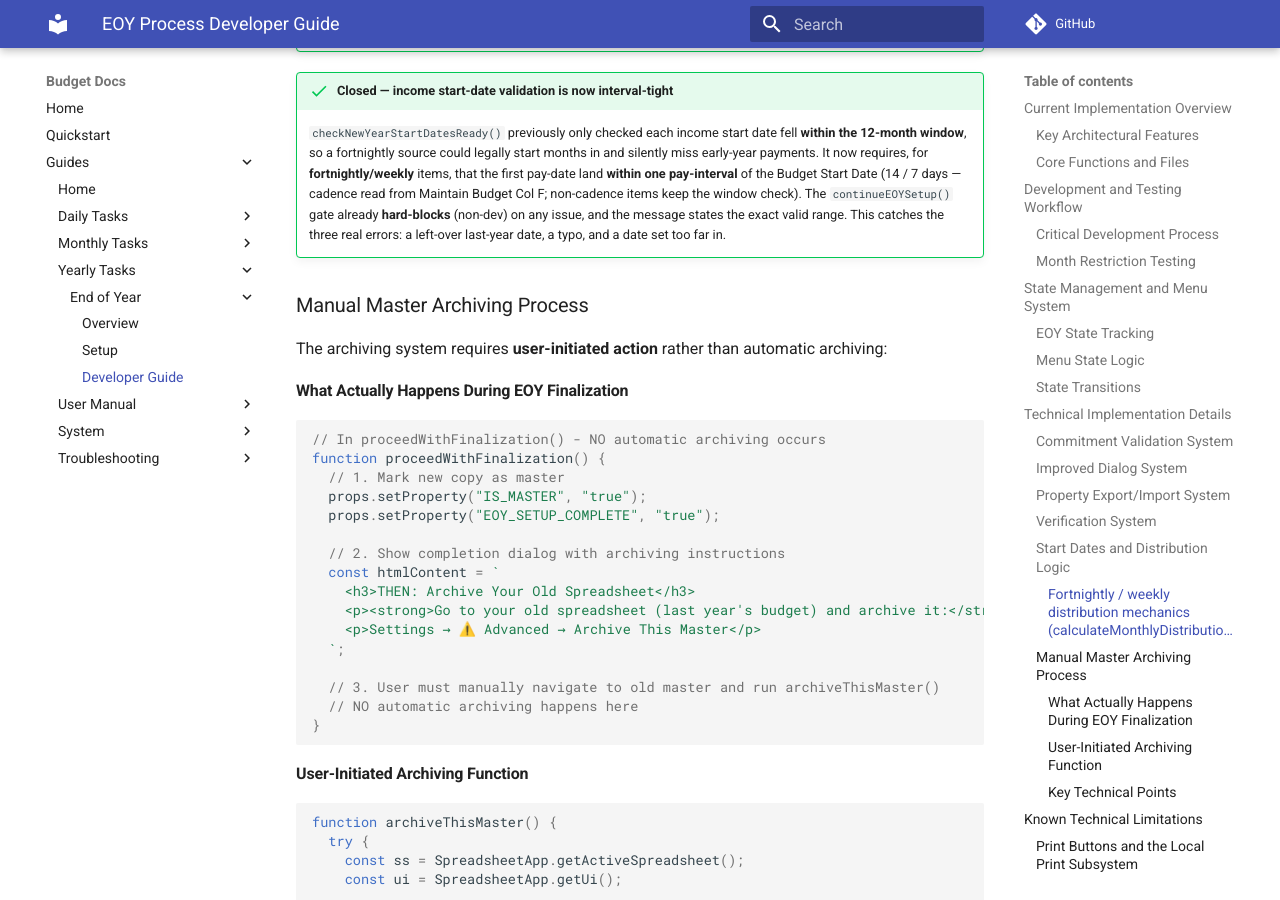
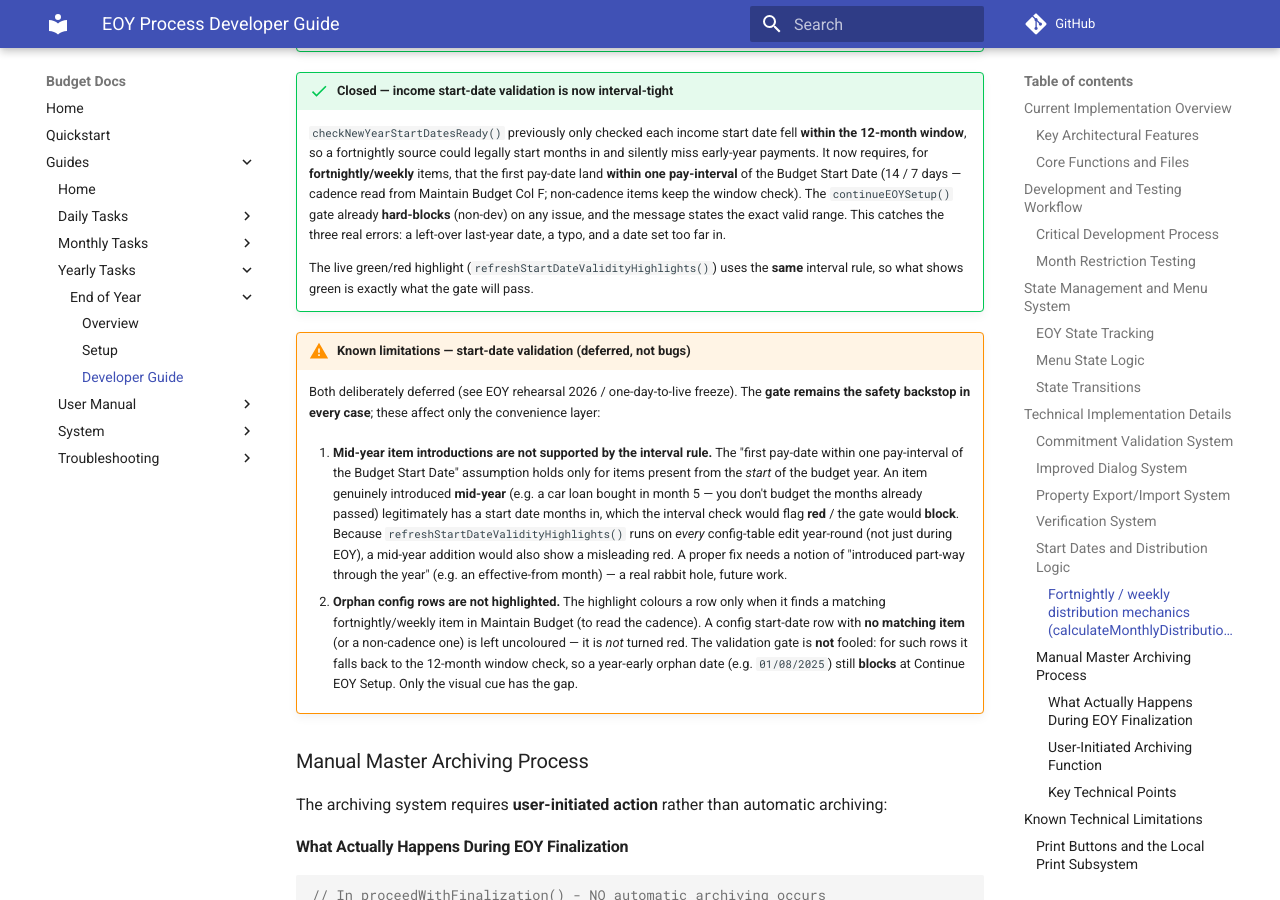
Before and after one commit to griadooss/budget-docs, an MkDocs documentation site: the page built from docs/guides/yearly-tasks/end-of-year/developer-guide.md, in a window 1280 px wide and 900 px high, scrolled down 9791 px. Built offline with MkDocs 1.6.1 and Material for MkDocs 9.7.7, drawn with Linux system fonts in a browser that asks for light colours; comment, search, counter and statistics services are not loaded.

Commit message:
docs(eoy): pre-filled date suggestions, green/red validity tick, known limitations
Setup guide (user-facing):
- Per-item start dates are pre-filled with suggestions and colour-coded live
  (green = valid, red = out of range); aim for all green before Continue. Added a
  "Green means good" tip and updated Step 3.

Developer guide:
- Document refreshStartDateValidityHighlights() (same interval rule as the gate).
- Record two deliberately-deferred limitations: (1) mid-year item introductions
  aren't supported by the interval rule (a real future rabbit hole); (2) orphan
  config rows aren't highlighted, though the gate's window fallback still blocks
  them. The gate remains the safety backstop in every case.

```diff
--- a/docs/guides/yearly-tasks/end-of-year/developer-guide.md
+++ b/docs/guides/yearly-tasks/end-of-year/developer-guide.md
@@ -320,6 +320,15 @@ Three rules govern how a fortnightly (26) or weekly (52) item is spread across t
 !!! success "Closed — income start-date validation is now interval-tight"
     `checkNewYearStartDatesReady()` previously only checked each income start date fell **within the 12-month window**, so a fortnightly source could legally start months in and silently miss early-year payments. It now requires, for **fortnightly/weekly** items, that the first pay-date land **within one pay-interval** of the Budget Start Date (14 / 7 days — cadence read from Maintain Budget Col F; non-cadence items keep the window check). The `continueEOYSetup()` gate already **hard-blocks** (non-dev) on any issue, and the message states the exact valid range. This catches the three real errors: a left-over last-year date, a typo, and a date set too far in.
 
+    The live green/red highlight (`refreshStartDateValidityHighlights()`) uses the **same** interval rule, so what shows green is exactly what the gate will pass.
+
+!!! warning "Known limitations — start-date validation (deferred, not bugs)"
+    Both deliberately deferred (see EOY rehearsal 2026 / one-day-to-live freeze). The **gate remains the safety backstop in every case**; these affect only the convenience layer:
+
+    1. **Mid-year item introductions are not supported by the interval rule.** The "first pay-date within one pay-interval of the Budget Start Date" assumption holds only for items present from the *start* of the budget year. An item genuinely introduced **mid-year** (e.g. a car loan bought in month 5 — you don't budget the months already passed) legitimately has a start date months in, which the interval check would flag **red** / the gate would **block**. Because `refreshStartDateValidityHighlights()` runs on *every* config-table edit year-round (not just during EOY), a mid-year addition would also show a misleading red. A proper fix needs a notion of "introduced part-way through the year" (e.g. an effective-from month) — a real rabbit hole, future work.
+
+    2. **Orphan config rows are not highlighted.** The highlight colours a row only when it finds a matching fortnightly/weekly item in Maintain Budget (to read the cadence). A config start-date row with **no matching item** (or a non-cadence one) is left uncoloured — it is *not* turned red. The validation gate is **not** fooled: for such rows it falls back to the 12-month window check, so a year-early orphan date (e.g. `01/08/2025`) still **blocks** at Continue EOY Setup. Only the visual cue has the gap.
+
 ### Manual Master Archiving Process
 
 The archiving system requires **user-initiated action** rather than automatic archiving:
```
Also changed, not shown: docs/guides/yearly-tasks/end-of-year/setup.md (+4 -1 lines).
